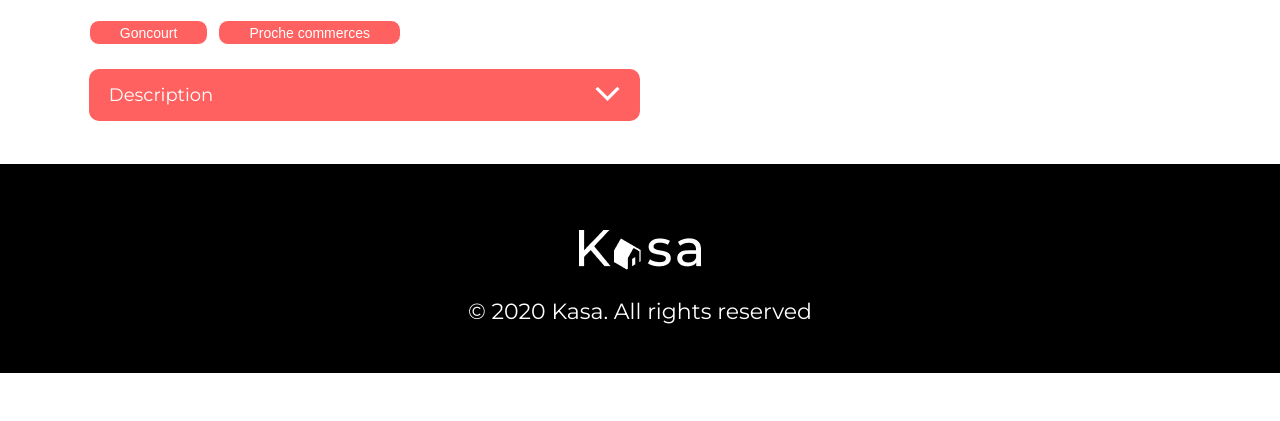
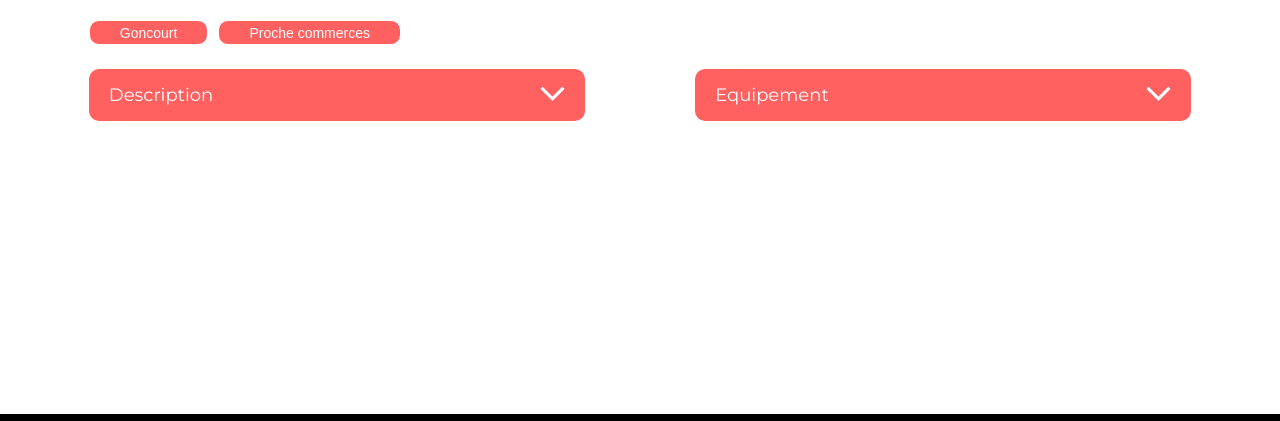
Before and after one commit to Issou83/Projet-KASA-OPC-P7, a React (Create React App) app: page /housing/0979876d in a window 1280 px wide. Shown: the part 653-1074 px from the top of the page. Before the commit the page ends 1026 px from the top, so only its background shows below. Built offline with nearby package versions, Linux system fonts and the light colour scheme; a web font is replaced by a local one.

Commit message:
Création des collaps dans les pages Home et About

```diff
--- a/src/components/Collaps/index.scss
+++ b/src/components/Collaps/index.scss
@@ -1,13 +1,17 @@
 @import '../../styles/utils/variables';
 
 .collaps {
-   width: 50%;
+    width: 45%;
+   display: flex;
+   flex-direction: column;
+
 
     &__header {
+        width: 100%;
         display: flex;
         justify-content: space-between;
         align-items: center;
-        height: 52px;
+        min-height: 52px;
         background: $colorTheme;
         padding-left: 20px;
         padding-right: 20px;
@@ -19,7 +23,9 @@
     }
 
     .content {
+        height: 250px;
         color: $colorTheme;
+        background:  $colorTheme2;
         padding-left: 20px;
         padding-right: 20px;
     }
--- a/src/pages/HousingPages/HousingPages.jsx
+++ b/src/pages/HousingPages/HousingPages.jsx
@@ -28,10 +28,11 @@ const HousingPages = () => {
     return <p>Loading...</p>;
   }
 
-  const { id, title, location, tags, description, name, host, pictures, equipements } = housing;
-// const equipementsListe = <ul>equipements.map((equipement) => (  return <li key={equipement}>{equipementsliste}</li> ))<ul/>
+  const { id, title, location, tags, description, name, host, pictures, equipments } = housing;
 
-  console.log(housing);
+// const equipmentsListe = {equipments.map((equipment) => ( <li key={equipment}>{equipmentsliste}</li> ))}
+
+  console.log({equipments});
 
 
   return (
@@ -42,9 +43,7 @@ const HousingPages = () => {
           <div>
             <h1>{title}</h1>
             <p className='location'>{location}</p>
-            {tags.map(tag => (
-              <button key={tag}>{tag}</button>
-            ))}
+            {tags.map(tag => (<button key={tag}>{tag}</button>))}
             <h2>{name}</h2>
           </div>
           <div className='host'>
@@ -52,10 +51,11 @@ const HousingPages = () => {
             <img src={host.picture} alt='' />
           </div>
         </div>
+      </section>
+      <div className='section__collaps'>
         <Collaps title="Description" content={description}/>
-        {/* <Collaps title="Equipement" content={<ul>equipements.map((equipement) => (  return <li key={equipement}>{equipementsliste}</li> ))<ul/>}/> */}
-
-      </section>
+        <Collaps title="Equipement" content={equipments} />
+      </div>
     </main>
   );
 };
--- a/src/pages/HousingPages/index.scss
+++ b/src/pages/HousingPages/index.scss
@@ -47,3 +47,11 @@ img {
     height: 64px;
 }
 }
+
+.section__collaps {
+    height: 302px;
+    display: flex;
+    flex-direction:row;
+    justify-content: space-between;
+
+}
```
